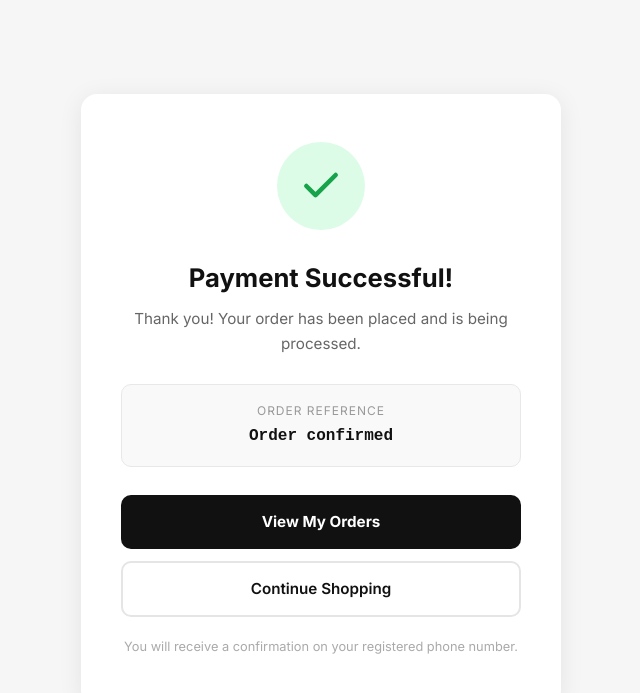
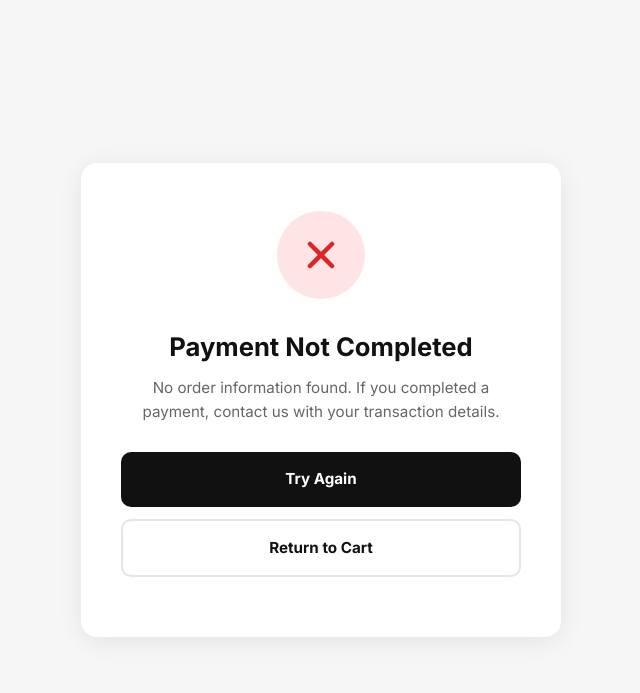
Before and after one commit to dizitech12/vkclothing, a website: page order-success.html in a window 1280 px wide. Shown: the whole page, without its empty margins (319-959 px from the left). Drawn offline with Linux system fonts and the light colour scheme.

Commit message:
Fix false success page + add step loading animation to checkout

```diff
--- a/order-success.html
+++ b/order-success.html
@@ -3,123 +3,183 @@
 <head>
   <meta charset="UTF-8">
   <meta name="viewport" content="width=device-width, initial-scale=1.0">
-  <title>Payment Successful - VKclothing</title>
+  <title>Order Status | VKclothing</title>
+  <link rel="icon" type="image/png" href="assets/images/favicon.png">
   <link rel="stylesheet" href="css/style.css?v=2">
   <style>
     body { background: #f6f6f6; display:flex; align-items:center; justify-content:center; min-height:100vh; padding:20px; }
-    .success-box {
-      max-width: 480px;
-      width: 100%;
-      background: #fff;
-      border-radius: 16px;
-      padding: 48px 40px;
-      text-align: center;
+    .status-box {
+      max-width: 480px; width: 100%;
+      background: #fff; border-radius: 16px;
+      padding: 48px 40px; text-align: center;
       box-shadow: 0 4px 24px rgba(0,0,0,0.08);
     }
+    @media (max-width: 480px) { .status-box { padding: 36px 24px; } }
+
+    /* Loading */
+    .spinner-ring {
+      width: 64px; height: 64px;
+      border: 4px solid #f0f0f0;
+      border-top-color: #111;
+      border-radius: 50%;
+      animation: spin 0.9s linear infinite;
+      margin: 0 auto 28px;
+    }
+    @keyframes spin { to { transform: rotate(360deg); } }
+
+    /* Success */
     .check-ring {
-      width: 88px; height: 88px;
-      border-radius: 50%;
+      width: 88px; height: 88px; border-radius: 50%;
       background: #dcfce7;
       display: flex; align-items: center; justify-content: center;
       margin: 0 auto 28px;
+      animation: popIn 0.4s cubic-bezier(0.175,0.885,0.32,1.275) forwards;
     }
+    @keyframes popIn { from { transform: scale(0.5); opacity:0; } to { transform: scale(1); opacity:1; } }
     .check-ring svg { width: 44px; height: 44px; stroke: #16a34a; }
+
+    /* Failed */
+    .x-ring {
+      width: 88px; height: 88px; border-radius: 50%;
+      background: #ffe4e6;
+      display: flex; align-items: center; justify-content: center;
+      margin: 0 auto 28px;
+    }
+    .x-ring svg { width: 44px; height: 44px; stroke: #dc2626; }
+
     h1 { font-size: 1.6rem; font-weight: 700; margin-bottom: 8px; color: #111; }
-    .subtitle { color: #666; font-size: 0.95rem; margin-bottom: 28px; }
+    .subtitle { color: #666; font-size: 0.95rem; margin-bottom: 28px; line-height: 1.6; }
     .order-id-box {
-      background: #f9f9f9;
-      border: 1px solid #e8e8e8;
-      border-radius: 10px;
-      padding: 16px;
-      margin-bottom: 28px;
+      background: #f9f9f9; border: 1px solid #e8e8e8;
+      border-radius: 10px; padding: 16px; margin-bottom: 28px;
     }
     .order-id-label { font-size: 0.75rem; text-transform: uppercase; letter-spacing: 1px; color: #999; margin-bottom: 4px; }
-    .order-id-value { font-size: 1rem; font-weight: 700; font-family: monospace; color: #111; word-break: break-all; }
-    .btn-primary {
-      display: block; width: 100%;
-      padding: 15px;
-      background: #111; color: #fff;
+    .order-id-value { font-size: 0.95rem; font-weight: 700; font-family: monospace; color: #111; word-break: break-all; }
+    .action-btn {
+      display: block; width: 100%; padding: 15px;
       border: none; border-radius: 10px;
       font-size: 0.95rem; font-weight: 700;
-      text-decoration: none;
-      margin-bottom: 12px;
-      cursor: pointer;
+      text-decoration: none; cursor: pointer; margin-bottom: 12px;
     }
-    .btn-secondary {
-      display: block; width: 100%;
-      padding: 14px;
-      background: #fff; color: #111;
-      border: 2px solid #e5e5e5; border-radius: 10px;
-      font-size: 0.95rem; font-weight: 600;
-      text-decoration: none;
-      cursor: pointer;
-    }
+    .btn-dark { background: #111; color: #fff; }
+    .btn-outline-dark { background: #fff; color: #111; border: 2px solid #e5e5e5; }
     .status-note { font-size: 0.8rem; color: #aaa; margin-top: 20px; }
+
+    /* Hidden panels */
+    #loading-panel, #success-panel, #failed-panel { display: none; }
+    #loading-panel.show, #success-panel.show, #failed-panel.show { display: block; }
   </style>
 </head>
 <body>
-  <div class="success-box">
+  <div class="status-box">
+
+    <!-- Loading state -->
+    <div id="loading-panel" class="show">
+      <div class="spinner-ring"></div>
+      <h1>Verifying Payment</h1>
+      <p class="subtitle">Please wait while we confirm your payment with our payment gateway...</p>
+    </div>
+
+    <!-- Success state -->
+    <div id="success-panel">
       <div class="check-ring">
         <svg viewBox="0 0 24 24" fill="none" stroke-width="2.5" stroke-linecap="round" stroke-linejoin="round">
           <polyline points="20 6 9 17 4 12"></polyline>
         </svg>
       </div>
-
       <h1>Payment Successful!</h1>
-    <p class="subtitle">Thank you! Your order has been placed and is being processed.</p>
-
+      <p class="subtitle">Your order has been placed and is being processed. We'll send a confirmation to your registered number.</p>
       <div class="order-id-box">
         <div class="order-id-label">Order Reference</div>
-      <div class="order-id-value" id="display-order-id">Loading...</div>
+        <div class="order-id-value" id="success-order-id">—</div>
+      </div>
+      <a href="orders.html" class="action-btn btn-dark">View My Orders</a>
+      <a href="shop.html" class="action-btn btn-outline-dark">Continue Shopping</a>
+      <p class="status-note">Confirmation will be sent to your registered phone number.</p>
     </div>
 
-    <a href="orders.html" class="btn-primary">View My Orders</a>
-    <a href="shop.html" class="btn-secondary">Continue Shopping</a>
+    <!-- Failed / Cancelled state -->
+    <div id="failed-panel">
+      <div class="x-ring">
+        <svg viewBox="0 0 24 24" fill="none" stroke-width="2.5" stroke-linecap="round" stroke-linejoin="round">
+          <line x1="18" y1="6" x2="6" y2="18"></line>
+          <line x1="6" y1="6" x2="18" y2="18"></line>
+        </svg>
+      </div>
+      <h1>Payment Not Completed</h1>
+      <p class="subtitle" id="failed-message">It looks like the payment was cancelled or not completed. Your order has NOT been confirmed.</p>
+      <a href="checkout.html" class="action-btn btn-dark">Try Again</a>
+      <a href="cart.html" class="action-btn btn-outline-dark">Return to Cart</a>
+    </div>
 
-    <p class="status-note">You will receive a confirmation on your registered phone number.</p>
   </div>
 
   <script src="js/config.js?v=2"></script>
   <script src="js/api.js?v=2"></script>
   <script>
+    function show(panelId) {
+      ['loading-panel','success-panel','failed-panel'].forEach(id => {
+        document.getElementById(id).classList.remove('show');
+      });
+      document.getElementById(panelId).classList.add('show');
+    }
+
     document.addEventListener('DOMContentLoaded', async () => {
-      // 1. Clear cart — prevents going back to a filled checkout
-      localStorage.removeItem('vk_cart');
+      // Replace history so Back button never returns here from Cashfree page
+      history.replaceState(null, '', window.location.href);
 
-      // 2. Replace history so Back button goes to shop, not checkout/Cashfree
-      history.replaceState(null, '', 'order-success.html');
-
-      // 3. Get order_id from URL (Cashfree appends it)
       const urlParams = new URLSearchParams(window.location.search);
       const orderId = urlParams.get('order_id') || urlParams.get('orderId');
 
+      // No order ID at all → show failed
       if (!orderId) {
-        document.getElementById('display-order-id').textContent = 'Order confirmed';
+        document.getElementById('failed-message').textContent =
+          'No order information found. If you completed a payment, contact us with your transaction details.';
+        show('failed-panel');
         return;
       }
 
-      document.getElementById('display-order-id').textContent = orderId;
-
-      // 4. VERIFY payment server-side — do NOT trust redirect alone
       try {
-        const verifyRes = await fetch(`/api/verify-payment?order_id=${orderId}`);
+        // Server-side verification — do NOT trust redirect URL alone
+        const verifyRes = await fetch(`/api/verify-payment?order_id=${encodeURIComponent(orderId)}`);
         const verifyData = await verifyRes.json();
 
         if (verifyData.verified && verifyData.payment_status === 'SUCCESS') {
-          // 5. Update order status to Paid in Google Sheets
+          // ✅ Genuine successful payment
+          localStorage.removeItem('vk_cart'); // clear cart ONLY on confirmed success
+
+          document.getElementById('success-order-id').textContent = orderId;
+          show('success-panel');
+
+          // Update order status to Paid in Google Sheets
+          try {
             await API._get('updatePaymentStatus', {
               orderId: orderId,
               status: 'Paid',
               cfPaymentId: verifyData.cf_payment_id || ''
             });
-          console.log('✅ Payment verified & order marked Paid:', orderId);
+          } catch (e) {
+            console.warn('Status sync deferred to webhook:', e);
+          }
+
         } else {
-          // Payment not confirmed yet (might still be processing)
-          console.warn('⚠️ Payment not yet confirmed. Status:', verifyData.payment_status);
-          // Webhook will handle the final confirmation
+          // ❌ Payment not verified — user backed out or payment failed
+          const status = verifyData.payment_status || 'UNKNOWN';
+          let msg = 'The payment was not completed or was cancelled.';
+          if (status === 'FAILED')    msg = 'Your payment failed. No amount was charged.';
+          if (status === 'PENDING')   msg = 'Your payment is still being processed. Please wait a few minutes and check your orders page.';
+          if (status === 'UNKNOWN')   msg = 'We could not verify your payment. If any amount was deducted, it will be refunded within 5–7 business days.';
+
+          document.getElementById('failed-message').textContent = msg;
+          show('failed-panel');
         }
-      } catch (e) {
-        console.warn('Server verification failed (webhook will handle):', e);
+
+      } catch (err) {
+        console.error('Verification error:', err);
+        // Network error — can't verify, show cautious message
+        document.getElementById('failed-message').textContent =
+          'We couldn\'t connect to verify your payment. Please check your orders page in a few minutes or contact us.';
+        show('failed-panel');
       }
     });
   </script>
```
Also changed, not shown: js/checkout.js (+29 -3 lines). Lines whose indentation alone changed are shown as unchanged.
